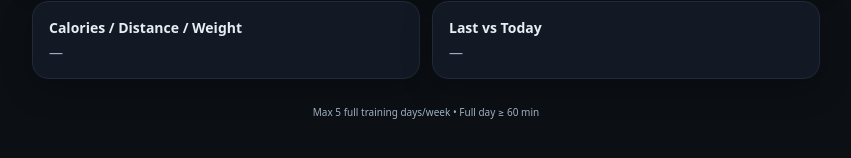
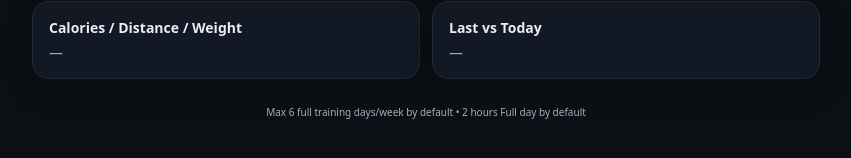
Before and after one commit to Mino75/2025-hery, a website: page index.html in a window 1280 px wide. Both pictures are taken after typing "5", "5" into the empty fields and a click on the button "Save & Continue". Shown: the part 556-714 px from the top of the page, without its empty margins (214-1065 px from the left). Drawn offline with Linux system fonts and the light colour scheme.

Commit message:
Update index.html

```diff
--- a/index.html
+++ b/index.html
@@ -130,7 +130,7 @@
     </div>
 
     <footer class="foot">
-      <small>Max 5 full training days/week • Full day ≥ 60 min </small>
+      <small>Max 6 full training days/week by default • 2 hours Full day by default </small>
     </footer>
   </section>
 
```
